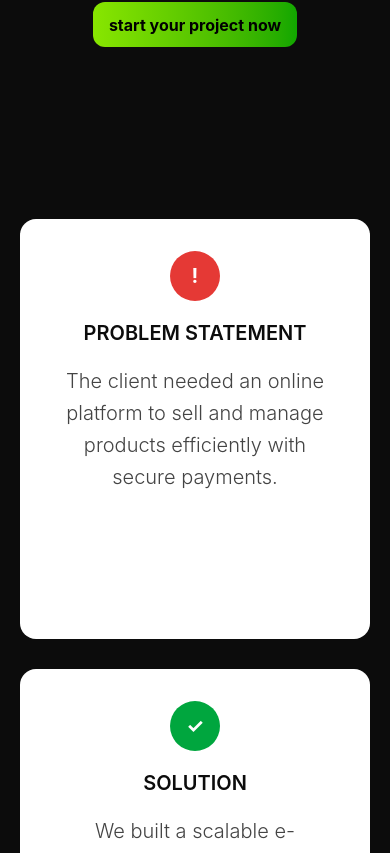
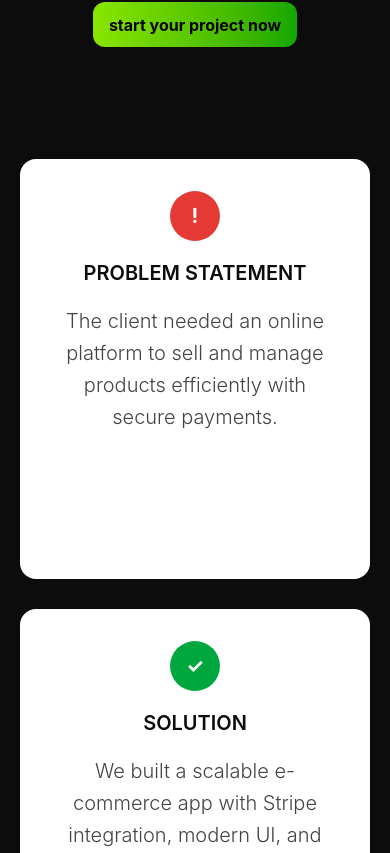
Before and after one commit to dina-abaza/comany-portfolio, a Next.js app: page /ourwork/1 in a window 390 px wide. Shown: the part 784-1637 px from the top of the page. Built offline with nearby package versions, Linux system fonts and the light colour scheme.

Commit message:
edit margin in ourworkshowcase

```diff
--- a/src/components/ourworkshowcase.jsx
+++ b/src/components/ourworkshowcase.jsx
@@ -149,7 +149,7 @@ export default function OurWorkShowcase() {
       </section>
 
       {/* Problem & Solution Section */}
-      <section className="w-full flex justify-center bg-[#0C0C0C] py-[80px] px-[20px]">
+      <section className="w-full flex justify-center bg-[#0C0C0C] py-[20px] md:py-[80px] px-[20px]">
         <div className="w-full  mx-auto flex flex-col md:flex-row justify-between items-stretch gap-[30px] md:gap-[44px]">
 
           {/* Problem Statement */}
```
